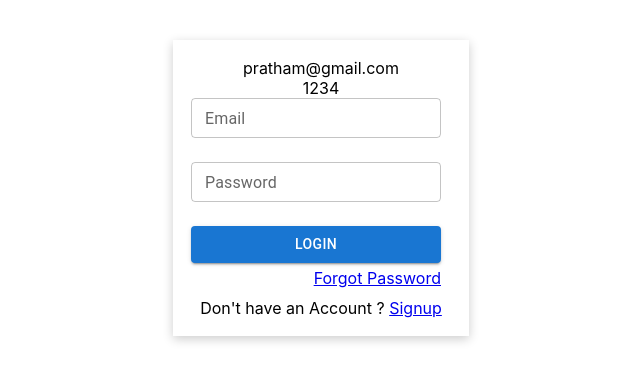
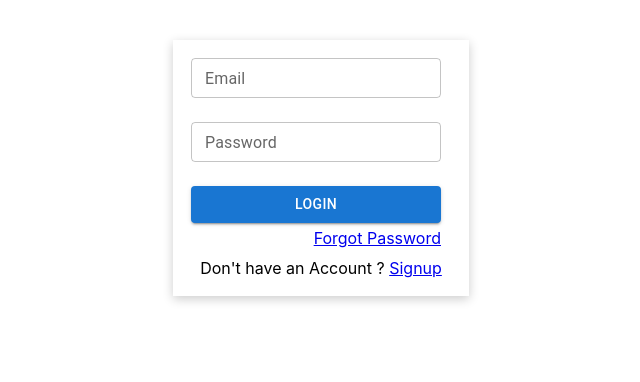
Before and after one commit to pratham-dev1/ecommerce-frontend-react, a React (Create React App) app: page / in a window 1280 px wide. Shown: the top 382 px of the page, without its empty margins (319-959 px from the left). Built offline with nearby package versions, Linux system fonts and the light colour scheme.

Commit message:
imporve app  and added PWA

```diff
--- a/src/components/Login.tsx
+++ b/src/components/Login.tsx
@@ -60,8 +60,6 @@ const Login = () => {
         width: 260,
       }}
     >
-      <div>pratham@gmail.com</div>
-      <div>1234</div>
       <form onSubmit={handleSubmit(onLogin)}>
         <TextField
           label="Email"
```
